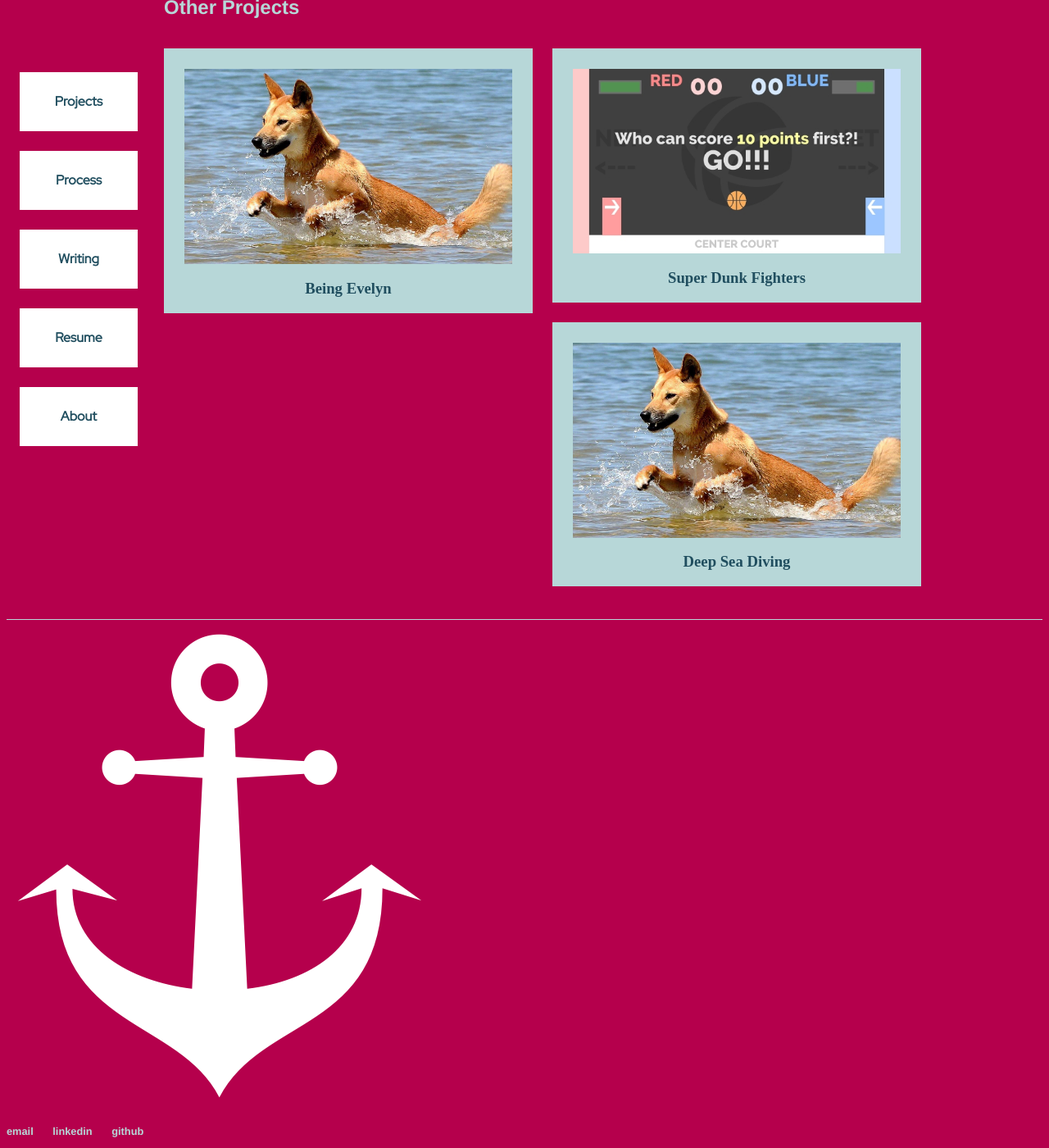
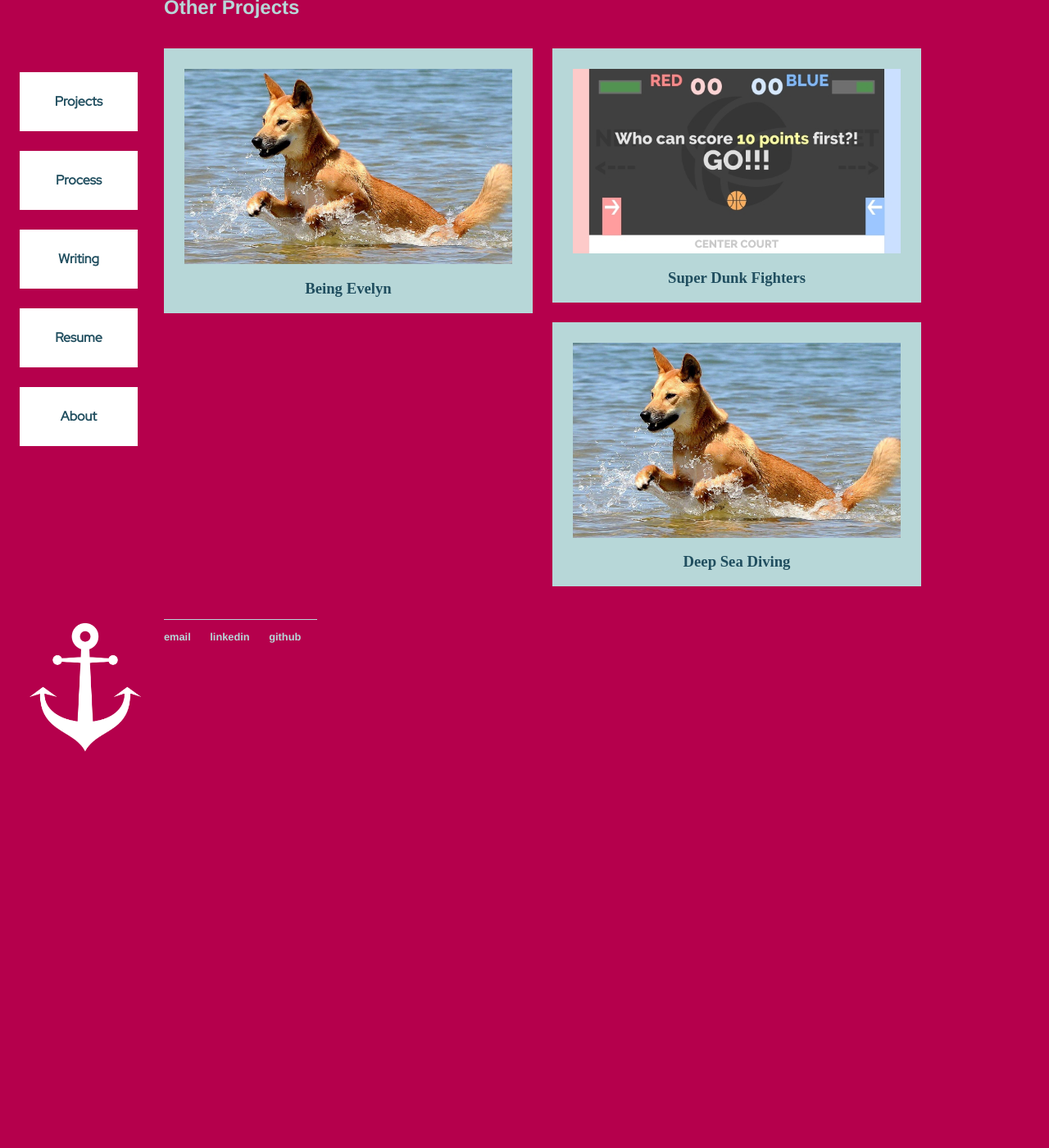
Before and after one commit to digigrant/digigrant.github.io, a Jekyll site: the page built from index.html, in a window 1280 px wide and 1400 px high, scrolled down 1147 px. Shown: the whole window at 82% size. Built offline with Jekyll 4.4.1, drawn with Linux system fonts in a browser that asks for light colours; after the commit the page ends 2076 px from its top, so only the background shows below that.

Commit message:
footer - anchor + links

```diff
--- a/_sass/main.scss
+++ b/_sass/main.scss
@@ -66,7 +66,37 @@ h1
 footer
 {
     clear: both;
+    height: 166px;
+
+    .anchor
+    {
+        width: 144px;
+        height: 166px;
+        position: relative;
+
+        float: left;
+
+        margin-left: 24px;
+        margin-right: 24px;
+
+        img
+        {
+            width: 100%;
+            height: 100%;
+            position: absolute;
+
+            top: 0px;
+            bottom: 0px;
+            left: 0px;
+            right: 0px;
+        }
+    }
+
+    .links
+    {
+        float: left;
         border-top: 1px solid $color2;
+        margin: auto;
 
         ul
         {
@@ -76,6 +106,7 @@ footer
             {
                 display: inline;
                 margin-right: 20px;
+            }
         }
     }
 }
```
Lines whose indentation alone changed are shown as unchanged.
